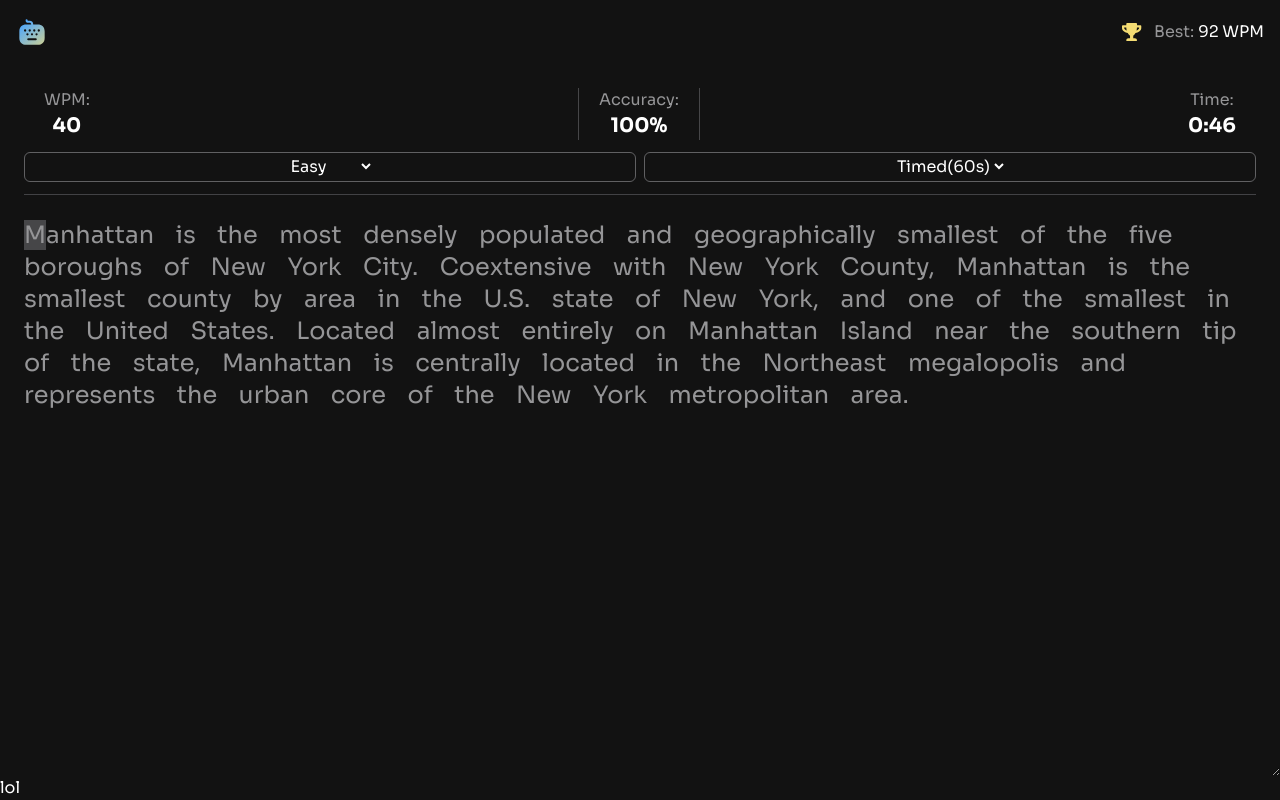
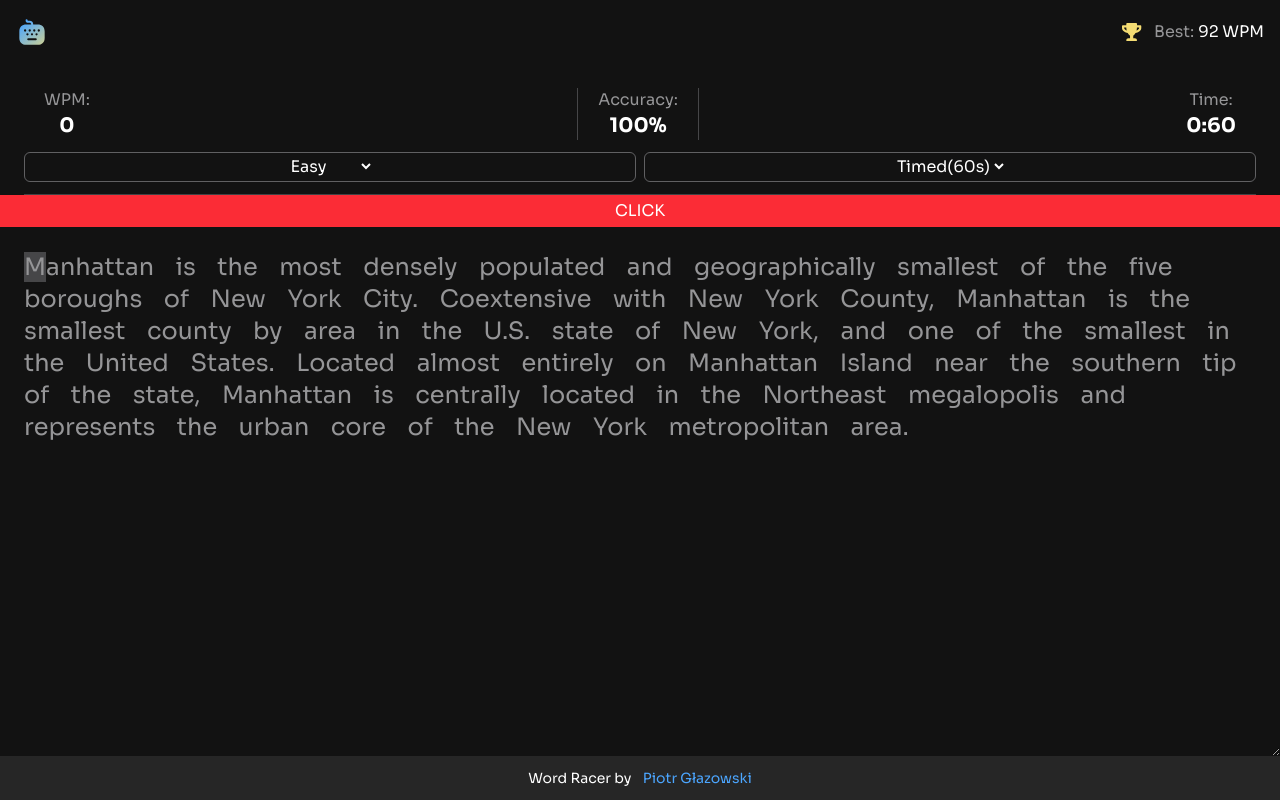
Before and after one commit to p-glazowski/type-racer, a Next.js app: page / in a window 1280 px wide. Built offline with nearby package versions, Linux system fonts and the light colour scheme.

Commit message:
finished logic

```diff
--- a/app/layout.tsx
+++ b/app/layout.tsx
@@ -2,6 +2,7 @@ import type { Metadata } from 'next';
 import { Sora } from 'next/font/google';
 import './globals.css';
 import Header from '@/components/Header';
+import Footer from '@/components/Footer';
 
 const soraSans = Sora({
   subsets: ['latin'],
@@ -26,7 +27,7 @@ export default function RootLayout({
       >
         <Header />
         {children}
-        <footer>lol</footer>
+        <Footer />
       </body>
     </html>
   );
--- a/app/page.tsx
+++ b/app/page.tsx
@@ -10,9 +10,10 @@ import InputSelect from '@/components/Inputs/InputSelect';
 import Select from '@/components/Inputs/Option';
 import Option from '@/components/Inputs/Option';
 import TextField from '@/components/TextField';
-import { useEffect, useState } from 'react';
+import { useEffect, useRef, useState } from 'react';
 
 export default function Page() {
+  const [game, setGame] = useState(false);
   const [letterNumber, setLetterNumber] = useState(0);
   let id = 0;
   const text =
@@ -35,7 +36,6 @@ export default function Page() {
       textSplit.filter((letter) => letter.firstTyped).length) *
     100
   ).toFixed(0);
-  console.log(accu === 'NaN' ? 'yes' : 'no');
 
   function handleKeys(e) {
     if (e.key === 'Shift') {
@@ -90,7 +90,40 @@ export default function Page() {
     }
   }
 
-  //EVERY TEXT CHANGED INTO ARRAY WITH OBJECT WITH EACH LETTER ABOVE, WE SHOW THE TEXT AND HAVE FUNCTION THAT CHECKS IF OUR TYPED OBJECT WITH ID SAME AND THE SAME LETTER IS IN THE SAME POSITION MAYBE?
+  const textRef = useRef(null);
+
+  useEffect(() => {
+    const startTime = Date.now() / 1000;
+    const gameTime = 60;
+
+    if (!game) return;
+
+    const id = setInterval(() => {
+      const currentTime = Date.now();
+      const timePassed = Math.floor(currentTime / 1000 - startTime).toFixed(0);
+      setTimePass(Number(timePassed));
+
+      const timer = gameTime - Number(timePassed);
+      if (timer === 0) {
+        setGame(false);
+        setTimer(0);
+        console.log('END!');
+        return;
+      }
+
+      setTimer(timer);
+    }, 1000);
+
+    return () => clearInterval(id);
+  }, [game]);
+
+  const [timer, setTimer] = useState(60);
+
+  // WPM = (characters_typed / 5) * (60 / time_in_seconds)
+
+  const [timePass, setTimePass] = useState(1);
+  const words = textSplit.filter((letter) => letter.firstTyped).length;
+  const WPM = ((words / 5) * (60 / timePass)).toFixed(0);
 
   return (
     <main className="flex flex-col flex-1">
@@ -98,7 +131,7 @@ export default function Page() {
         <Scores>
           <ScoreBox>
             <ScoreTitle txtFormat="uppercase">wpm:</ScoreTitle>
-            <ScoreNumber>40</ScoreNumber>
+            <ScoreNumber>{WPM}</ScoreNumber>
           </ScoreBox>
           <ScoreBox borders={true}>
             <ScoreTitle>Accuracy:</ScoreTitle>
@@ -106,7 +139,7 @@ export default function Page() {
           </ScoreBox>
           <ScoreBox>
             <ScoreTitle>Time:</ScoreTitle>
-            <ScoreNumber>0:46</ScoreNumber>
+            <ScoreNumber>0:{timer < 10 ? `0${timer}` : timer}</ScoreNumber>
           </ScoreBox>
         </Scores>
         <OptionContainer>
@@ -122,6 +155,15 @@ export default function Page() {
           </InputSelect>
         </OptionContainer>
       </TopContainer>
+      <button
+        className="px-6 py-1 bg-red-500"
+        onClick={() => {
+          textRef.current.focus();
+          setGame((pS) => !pS);
+        }}
+      >
+        CLICK
+      </button>
 
       <div className="flex-1 relative flex pt-6">
         <div className="absolute px-6">
@@ -138,6 +180,7 @@ export default function Page() {
           className="w-full z-20 text-transparent"
           spellCheck="false"
           autoCapitalize="off"
+          ref={textRef}
           onKeyDown={(e) => {
             handleKeys(e);
           }}
@@ -147,27 +190,5 @@ export default function Page() {
   );
 }
 
-{
-  /*       {wordTest.map((letter) => (
-            <span
-              key={letter.id}
-              className={`${letter.typed ? (letter.correct ? 'text-my-green-500' : 'text-my-red-500') : 'text-my-neutral-400'} ${wordNow >= letter.id && !letter.typed ? 'bg-my-neutral-400/30' : ''} text-2xl`}
-            >
-              {letter.letter}
-            </span>
-          ))} */
-}
-
-{
-  /*
-      <TextField>
-        {wordTest.map((letter) => (
-          <span
-            key={letter.id}
-            className={`${letter.typed ? (letter.correct ? 'text-my-green-500' : 'text-my-red-500') : 'text-my-neutral-400'} ${wordNow >= letter.id && !letter.typed ? 'bg-my-neutral-400/30' : ''} text-2xl`}
-          >
-            {letter.letter}
-          </span>
-        ))}
-      </TextField> */
-}
+// TO DO:
+// ACCU SHOULD STILL GO DOWN IF WE TYPE THE WRONG LETTER MULTIPLE TIMES
--- /dev/null
+++ b/components/Footer.tsx
@@ -0,0 +1,14 @@
+export default function Footer() {
+  return (
+    <footer className="bg-my-neutral-800 px-6 py-3 text-sm text-center">
+      Word Racer by{' '}
+      <a
+        href="https://github.com/p-glazowski"
+        target="_blank"
+        className="text-my-blue-400 ml-2"
+      >
+        Piotr Głazowski
+      </a>
+    </footer>
+  );
+}
```
